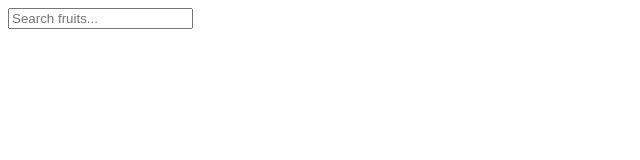
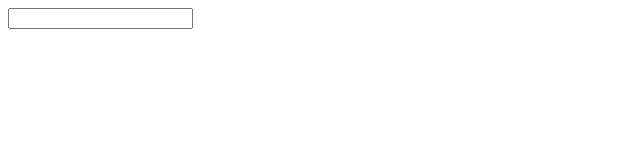
Before and after one commit to acciojob/auto-complete-vikash984, a React app: page / in a window 1280 px wide. Shown: the top 160 px of the page, without its empty margins (0-640 px from the left). Built offline with nearby package versions, Linux system fonts and the light colour scheme.

Commit message:
Update App.js

```diff
--- a/src/components/App.js
+++ b/src/components/App.js
@@ -45,7 +45,7 @@ const App = () => {
       {/* Do not remove the main div */}
       <input
         type="text"
-        placeholder="Search fruits..."
+        placeholder=""
         value={input}
         onChange={(e) => setInput(e.target.value)}
       />
```
